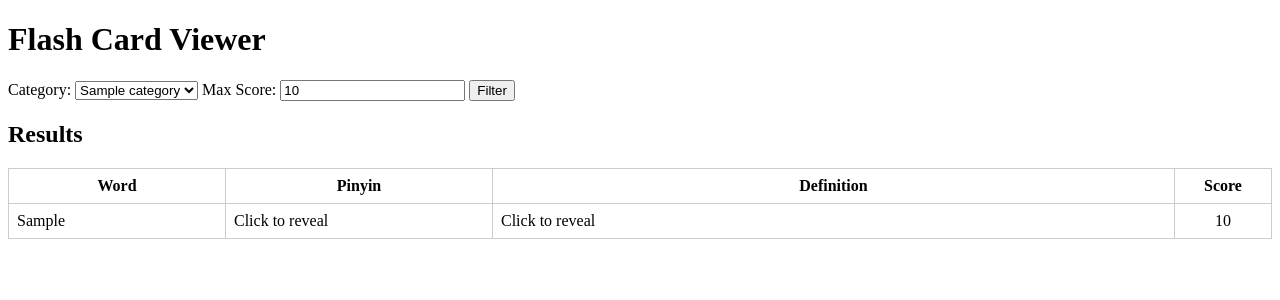
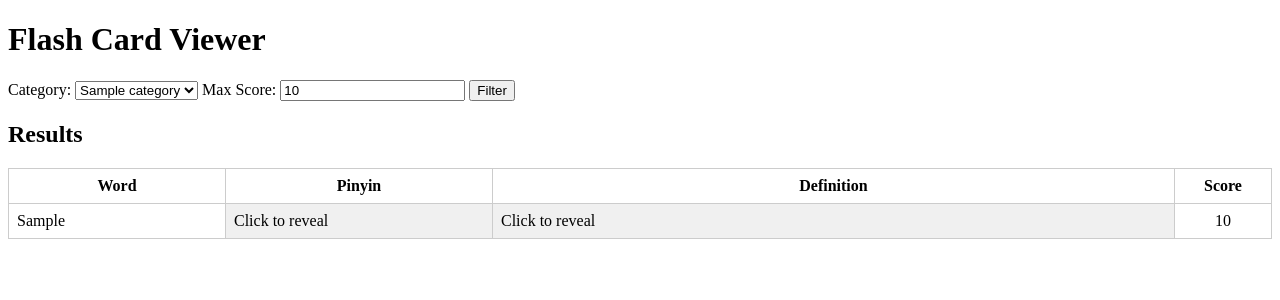
Before and after one commit to TF338/PlecoFlashCardViewer, a FastAPI app: template app/templates/index.html in a window 1280 px wide. Shown: the top 300 px of the page. Run offline with FastAPI, Linux system fonts and the light colour scheme; the template is opened without the code that fills it: most values are stand-ins (such as "Sample title", 1, 10 or a date in 2020).

Commit message:
gray out unrevlealed cells

```diff
--- a/app/templates/index.html
+++ b/app/templates/index.html
@@ -7,7 +7,7 @@
         table {
             width: 100%;
             border-collapse: collapse;
-            table-layout: fixed; /* Optional: enforce width constraints */
+            table-layout: fixed;
         }
 
         th, td {
@@ -22,6 +22,15 @@
         th:nth-child(2), td:nth-child(2) { width: 250px; } /* Pinyin */
         th:nth-child(3), td:nth-child(3) { width: 100%; }  /* Definition */
         th:nth-child(4), td:nth-child(4) { width: 80px; text-align: center; } /* Score */
+
+        .hidden {
+            background-color: #f0f0f0; /* Light gray */
+            cursor: pointer;
+        }
+
+        .revealed {
+            background-color: transparent;
+        }
     </style>
 </head>
 
@@ -58,10 +67,10 @@
             {% for card in cards %}
             <tr>
                 <td>{{ card.hw }}</td>
-                <td class="reveal-on-click" data-content="{{ card.pron }}">
+                <td class="reveal-on-click hidden" data-content="{{ card.pron }}">
                     <span class="hidden-content">Click to reveal</span>
                 </td>
-                <td class="reveal-on-click" data-content="{{ card.defn }}">
+                <td class="reveal-on-click hidden" data-content="{{ card.defn }}">
                     <span class="hidden-content">Click to reveal</span>
                 </td>
                 <td>{{ card.score.score if card.score else 'N/A' }}</td>
@@ -70,6 +79,7 @@
         </tbody>
     </table>
     {% endif %}
+
 <script>
     document.addEventListener('DOMContentLoaded', function () {
         document.querySelectorAll('.reveal-on-click').forEach(function (cell) {
@@ -78,15 +88,18 @@
             let revealed = false;
 
             cell.innerHTML = `<span class="hidden-content">${placeholder}</span>`;
+            cell.classList.add('hidden');
 
             cell.addEventListener('click', function () {
                 if (!revealed) {
                     cell.innerHTML = originalContent;
+                    cell.classList.remove('hidden');
                     cell.classList.add('revealed');
                     revealed = true;
                 } else {
                     cell.innerHTML = `<span class="hidden-content">${placeholder}</span>`;
                     cell.classList.remove('revealed');
+                    cell.classList.add('hidden');
                     revealed = false;
                 }
             });
```
Also changed, not shown: 1 other file.
